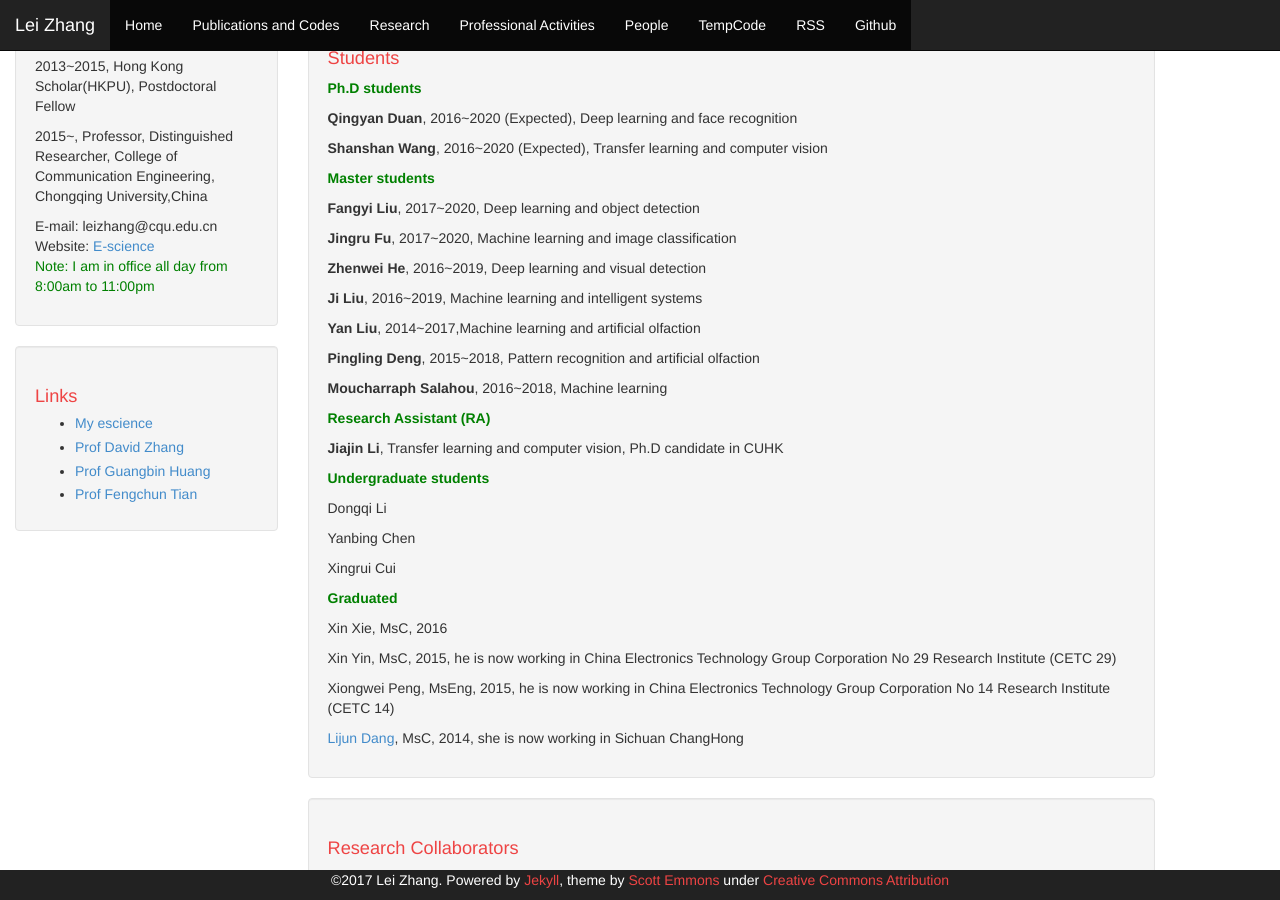
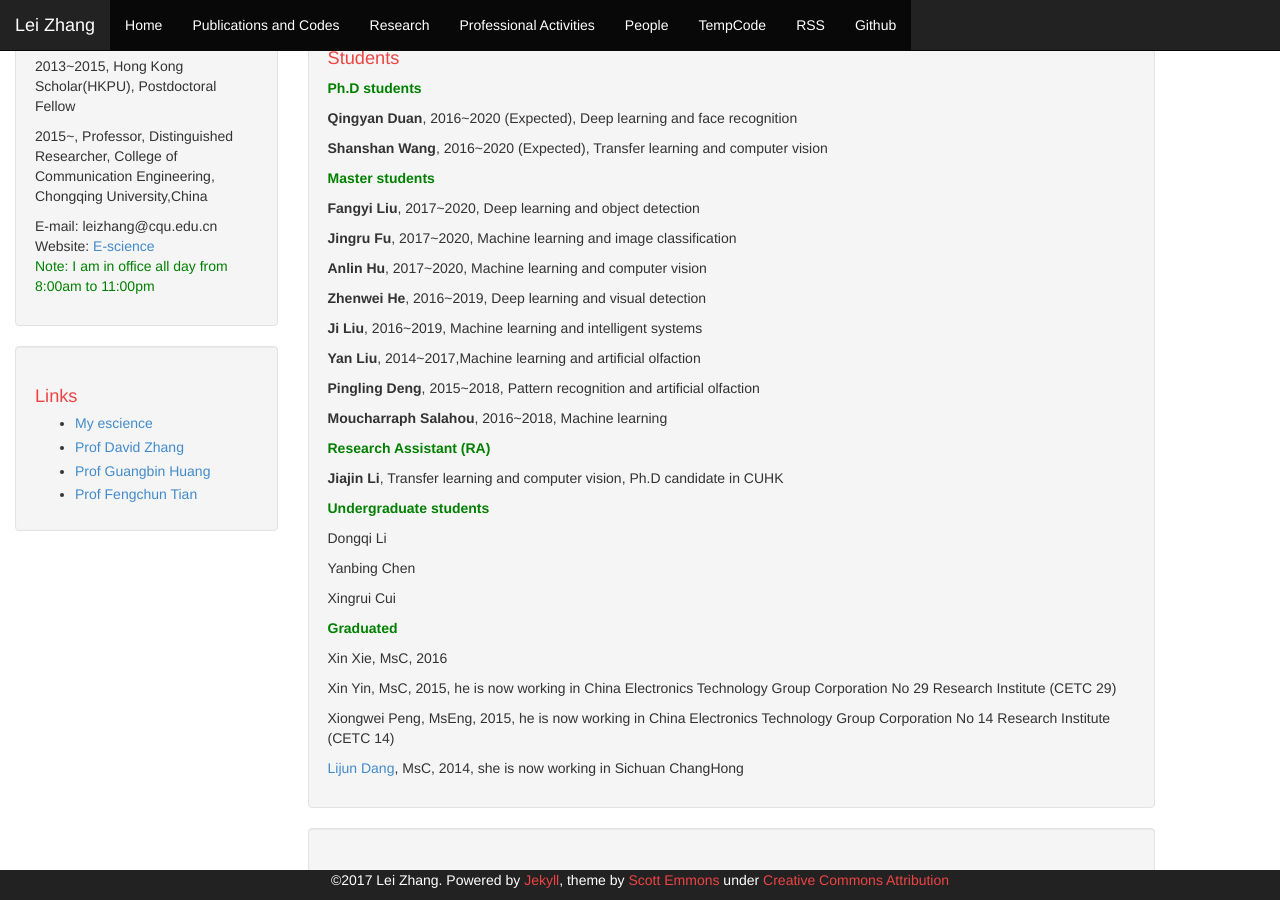
Before and after one commit to DrLeiZhang/website, a Jekyll site: the page built from people.html, in a window 1280 px wide and 900 px high, scrolled down 466 px. Built offline with Jekyll 4.4.1, drawn with Linux system fonts in a browser that asks for light colours; Markdown is read by kramdown in place of the engine named in the settings.

Commit message:
Update
Signed-off-by: leizhang@cqu.edu.cn <leizhang@cqu.edu.cn>

```diff
--- a/index.html
+++ b/index.html
@@ -31,6 +31,8 @@
 
 <div class="well">
 <p><B style="color:red;">[News]</B></p>
+<p><B style="color:red;">[06/04/2017]</B> I will give an invited talk on "Transfer learning in data mining" in <a href="http://www.fsdmconf.org/keynote/zhanglei.html">FSDM2017</a>, Taiwan.</p>
+
 <p><B style="color:red;">[31/03/2017]</B> One paper "<B>L. Zhang</B> and P. Deng, Abnormal Odor Detection in Electronic Nose via Self-expression Inspired Learning Machine," is accepted in <I><B>IEEE Transactions on Systems, Man, and Cybernetics: Systems</B></I>, 2017.
 
 <p><B style="color:red;">[24/03/2017]</B> One paper "A Spatial-Temporal Method to Detect Global Influenza Epidemics Using Heterogeneous Data Collected from the Internet" is accepted in <I><B>IEEE/ACM Transactions on Computational Biology and Bioinformatics</B></I>, 2017.
@@ -41,7 +43,7 @@
 
 <p><B style="color:red;">[ESI Hot paper & Highly cited paper]</B> One paper "L. Zhang, W. Zuo, and D. Zhang, LSDT: Latent Sparse Domain Transfer Learning for Visual Adaptation, <I><B>IEEE Transactions on Image Processing</B></I >, vol. 25, no. 3, pp. 1177-1191, 2016" is selected as <B>Hot paper</B> and <B>Highly cited paper</B> in 2016.8 by ESI.
 
-<p><B style="color:red;">[SCI Journal Call for papers]</B> I have been invited as the <B>Lead Guest Editor</B> of <B>Journal of Electrical and Computer Engineering</B> (SCI index), and organized a Special Issue on "<a href="https://www.hindawi.com/journals/jece/si/525421/cfp/">Machine Intelligence in Signal Sensing, Processing and Recognition (MISS)</a>". Welcome to submit your new research papers. <B>Submission Deadline</B>: March 10, 2017; First Decision: June 02, 2017; Publication: July 28, 2017.<a href="resources/MISS_CFP.pdf">[CFP]</a></p>
+<p><B style="color:red;">[SCI Journal Call for papers]</B> I have been invited as the <B>Lead Guest Editor</B> of <B>Journal of Electrical and Computer Engineering</B> (SCI index), and organized a Special Issue on "<a href="https://www.hindawi.com/journals/jece/si/525421/cfp/">Machine Intelligence in Signal Sensing, Processing and Recognition (MISS)</a>". Welcome to submit your new research papers. <B>Submission Deadline</B>: April 11, 2017; First Decision: June 02, 2017; Publication: July 28, 2017.<a href="resources/MISS_CFP.pdf">[CFP]</a></p>
 
 <p><B style="color:red;">[02/11/2016]</B> One paper "Tao Liu, <B>Lei Zhang</B>, Yanbing Chen, Dongqi Li and Xingrui Cui, Electronic Nose Based Beverage Identification by an Improved Fisher Discriminate Analysis Method," is accepted in <I><B>IEEE AMC</B></I>, 2016.</p>
 
--- a/people.html
+++ b/people.html
@@ -26,6 +26,7 @@
 <p style="color:green;"><h0><B>Master students</B></h0></p>
 <p><B>Fangyi Liu</B>, 2017~2020, Deep learning and object detection</p>
 <p><B>Jingru Fu</B>, 2017~2020, Machine learning and image classification</p>
+<p><B>Anlin Hu</B>, 2017~2020, Machine learning and computer vision</p>
 <p><B>Zhenwei He</B>, 2016~2019, Deep learning and visual detection</p>
 <p><B>Ji Liu</B>, 2016~2019, Machine learning and intelligent systems</p>
 <p><B>Yan Liu</B>, 2014~2017,Machine learning and artificial olfaction</p>
```
